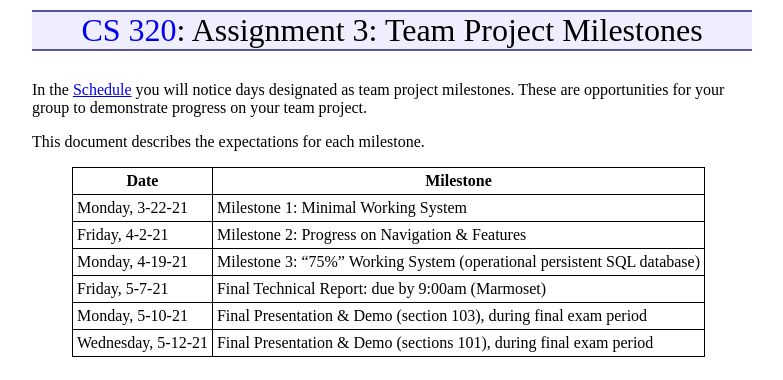
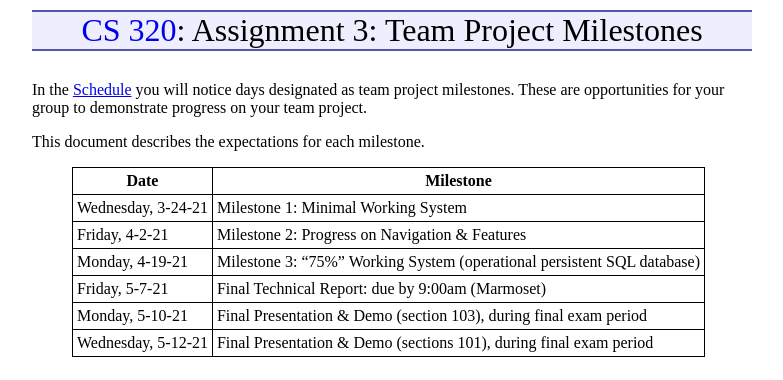
Before and after one commit to ycpcs/cs320-spring2021, a Jekyll site: the page built from assign/assign03.md, in a window 1280 px wide. Shown: the top 380 px of the page, without its empty margins (248-1031 px from the left). Built offline with Jekyll 4.4.1, drawn with Linux system fonts in a browser that asks for light colours.

Commit message:
Changed assign 3 schedule due to Spartan Day

```diff
--- a/assign/assign03.md
+++ b/assign/assign03.md
@@ -9,7 +9,7 @@ This document describes the expectations for each milestone.
 
 > Date | Milestone
 > ---- | ---------
-> Monday, 3-22-21    | Milestone 1: Minimal Working System
+> Wednesday, 3-24-21    | Milestone 1: Minimal Working System
 > Friday, 4-2-21  | Milestone 2: Progress on Navigation & Features
 > Monday, 4-19-21 | Milestone 3: "75%" Working System (operational persistent SQL database)
 > Friday, 5-7-21   | Final Technical Report: due by 9:00am (Marmoset)
```
